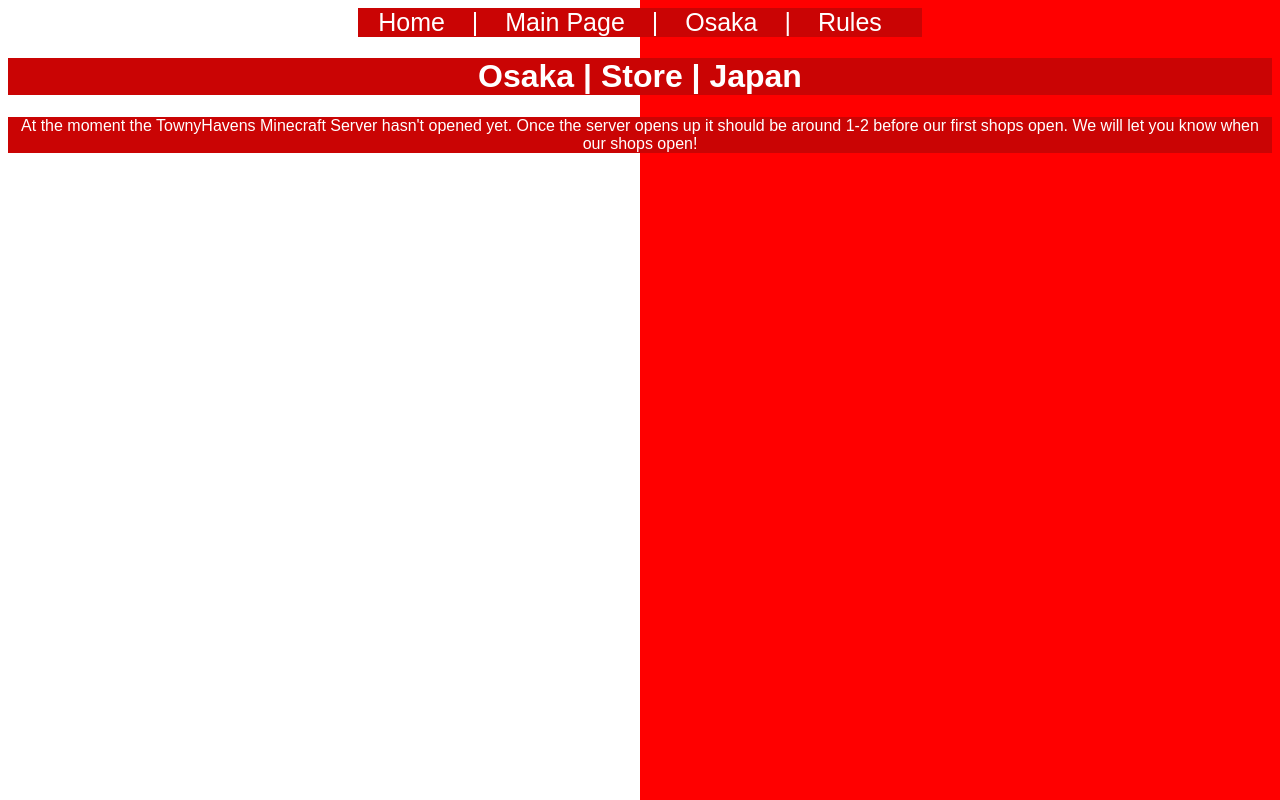
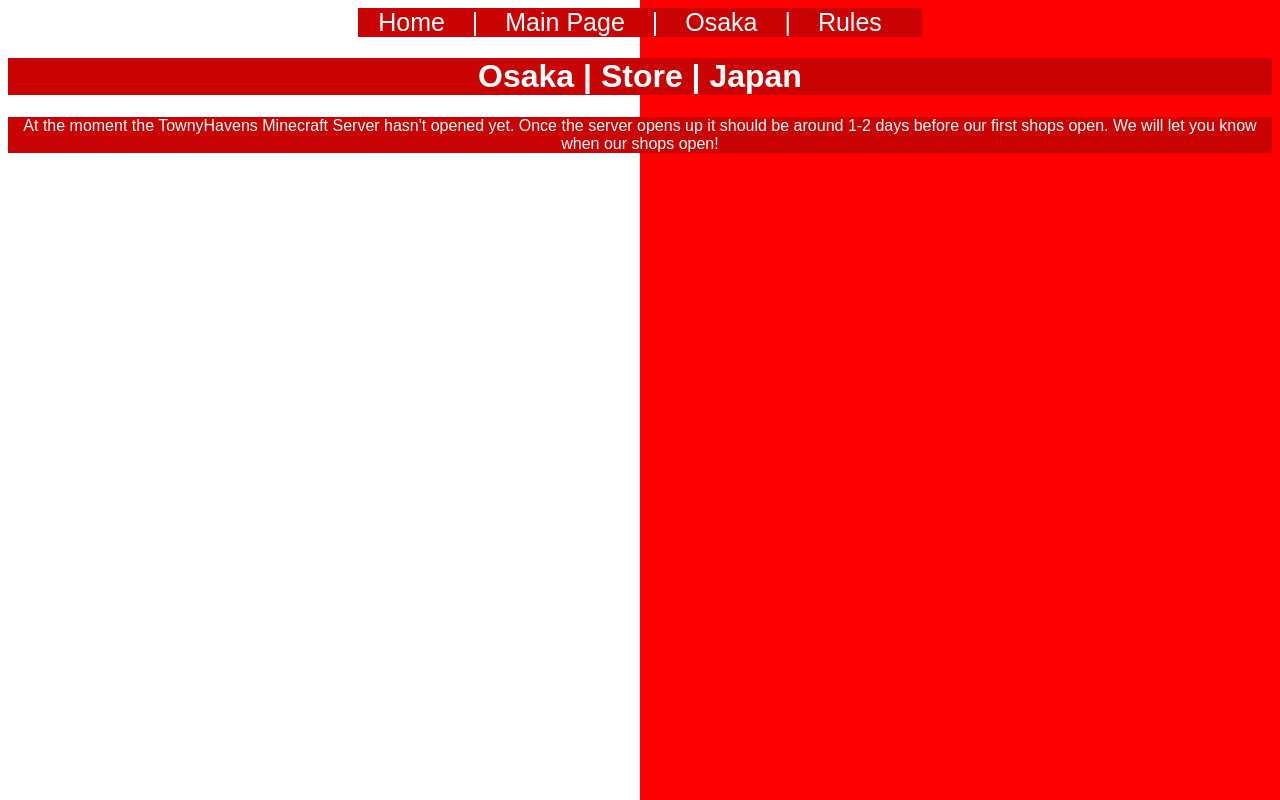
Before and after one commit to JuubiNaruto/japan-store, a plain HTML site: page osaka-store.html in a window 1280 px wide. Drawn offline with Linux system fonts and the light colour scheme.

Commit message:
Update
Fixed Grammer Mistake More Changes in the Future

```diff
--- a/osaka-store.html
+++ b/osaka-store.html
@@ -19,6 +19,6 @@
         </ul>
     </header>
     <h1>Osaka | Store | Japan</h1>
-    <p>At the moment the TownyHavens Minecraft Server hasn't opened yet. Once the server opens up it should be around 1-2 before our first shops open. We will let you know when our shops open!</p>
+    <p>At the moment the TownyHavens Minecraft Server hasn't opened yet. Once the server opens up it should be around 1-2 days before our first shops open. We will let you know when our shops open!</p>
 </body>
 </html>
```
